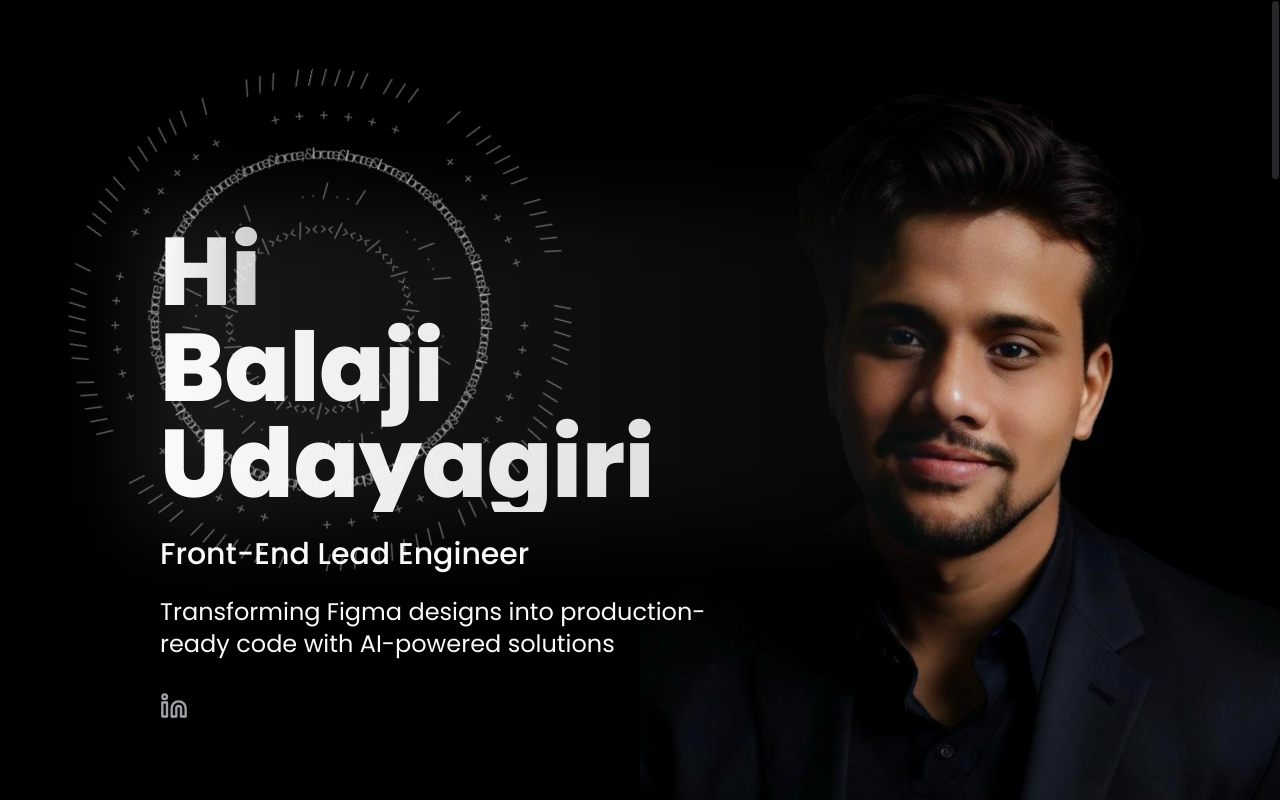
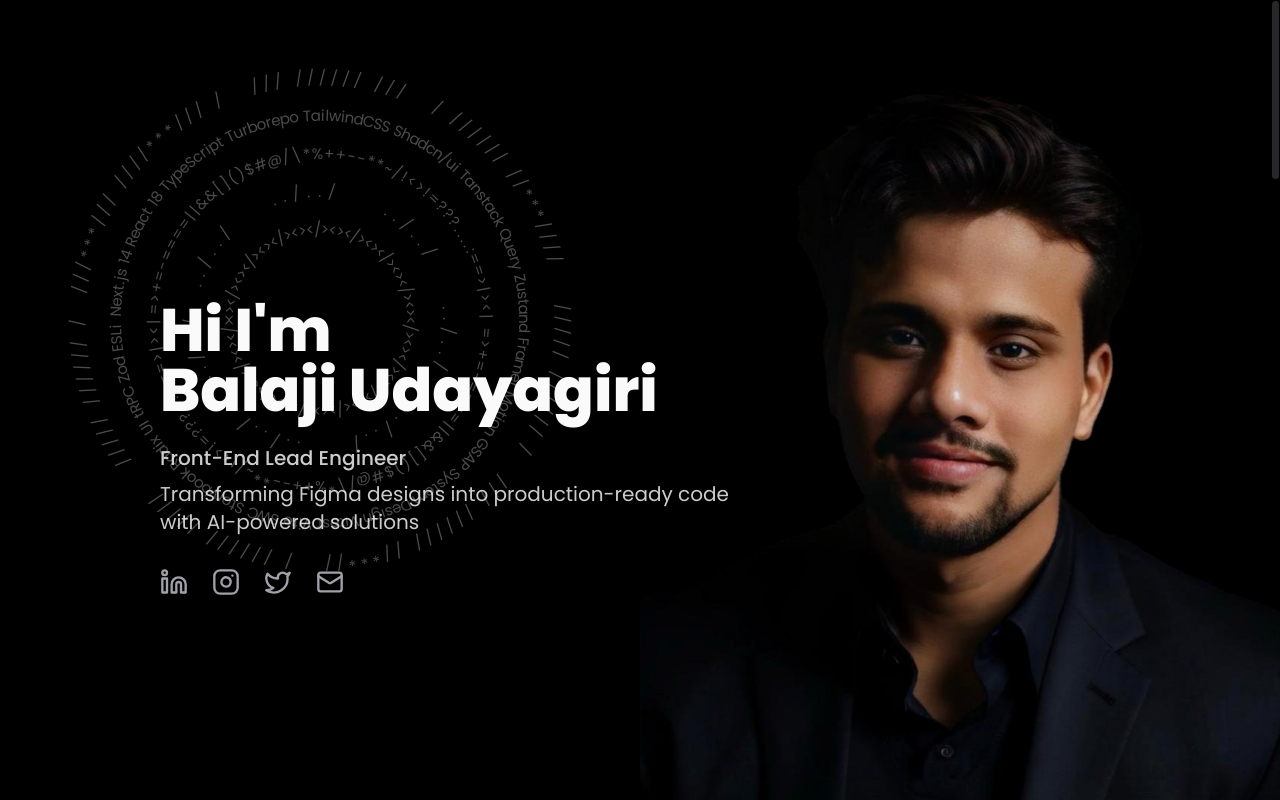
Before and after one commit to balajiudayagiri/fantastic-couscous, a Next.js app: page / in a window 1280 px wide. Built offline with nearby package versions, Linux system fonts and the light colour scheme.

Commit message:
updates hero section

```diff
--- a/src/_customComponents/_app/HeroContent.tsx
+++ b/src/_customComponents/_app/HeroContent.tsx
@@ -1,8 +1,9 @@
 "use client";
 import React from "react";
 import { motion } from "framer-motion";
-import { Linkedin } from "lucide-react";
+import { Instagram, Linkedin, Mail, Twitter } from "lucide-react";
 import { Button } from "@b/components/ui/button";
+import { TwitterXIcon } from "@b/_icons";
 
 // FadeIn animation variants
 const fadeIn = {
@@ -12,13 +13,16 @@ const fadeIn = {
 
 const socialLinks = [
   { icon: Linkedin, href: "https://linkedin.com/in/yourusername" },
+  { icon: Instagram, href: "https://linkedin.com/in/yourusername" },
+  { icon: Twitter, href: "https://linkedin.com/in/yourusername" },
+  { icon: Mail, href: "https://linkedin.com/in/yourusername" },
 ];
 
 export function HeroContent() {
   return (
-    <div className="relative  min-h-[120dvh] flex items-center justify-center overflow-hidden py-20 sm:py-32 lg:pb-32 xl:pb-36">
-      <div className="absolute inset-0 flex max-md:flex-col">
-        <div className=" h-full w-1/2 bg-black">
+    <div className="relative lg:min-h-[120dvh] min-h-screen bg-black flex lg:items-center items-end justify-center overflow-hidden py-20 sm:py-20 lg:pb-32 xl:pb-36">
+      <div className="absolute inset-0 flex max-lg:flex-col">
+        <div className="h-full max-lg:hidden lg:w-1/2 overflow-visible">
           <svg
             width="675"
             height="675"
@@ -28,8 +32,8 @@ export function HeroContent() {
             className="mandala w-[80vmin] h-[80vmin]"
             style={{
               color: "currentColor",
-              fill: "hsl(var(--primary) / 0.4)",
-              animation: "spin 150s linear infinite",
+              fill: "hsl(var(--primary) / 0.3)",
+              animation: "spin 170s linear infinite",
             }}>
             <defs>
               <path
@@ -50,47 +54,81 @@ export function HeroContent() {
             </defs>
             <text dy="70" textLength="2010">
               <textPath textLength="2010" href="#circle1">
-                &nbsp;&nbsp;&nbsp;/<tspan>/</tspan>/<tspan>/</tspan>/{" "}
-                <tspan>/</tspan>/<tspan>/</tspan>/<tspan>/</tspan>/{" "}
-                <tspan>/</tspan>&nbsp;&nbsp;&nbsp;/<tspan>/</tspan>/{" "}
-                <tspan>/</tspan>/<tspan>/</tspan>/<tspan>/</tspan>/{" "}
-                <tspan>/</tspan>/<tspan>/</tspan>&nbsp;&nbsp;&nbsp;/{" "}
-                <tspan>/</tspan>/<tspan>/</tspan>/<tspan>/</tspan>/{" "}
-                <tspan>/</tspan>/<tspan>/</tspan>/<tspan>/</tspan>{" "}
-                &nbsp;&nbsp;&nbsp;/<tspan>/</tspan>/<tspan>/</tspan>/{" "}
-                <tspan>/</tspan>/<tspan>/</tspan>/<tspan>/</tspan>/{" "}
-                <tspan>/</tspan>&nbsp;&nbsp;&nbsp;/<tspan>/</tspan>/{" "}
-                <tspan>/</tspan>/<tspan>/</tspan>/<tspan>/</tspan>/{" "}
-                <tspan>/</tspan>/<tspan>/</tspan>&nbsp;&nbsp;&nbsp;/{" "}
-                <tspan>/</tspan>/<tspan>/</tspan>/<tspan>/</tspan>/{" "}
-                <tspan>/</tspan>/<tspan>/</tspan>/<tspan>/</tspan>{" "}
-                &nbsp;&nbsp;&nbsp;/<tspan>/</tspan>/<tspan>/</tspan>/{" "}
-                <tspan>/</tspan>/<tspan>/</tspan>/<tspan>/</tspan>/{" "}
+                &nbsp;&nbsp;&nbsp;/<tspan>/</tspan>
+                {"/***/"}
+                <tspan>/</tspan>/ <tspan>/</tspan>/<tspan>/</tspan>
+                {"/***/"}
+                <tspan>/</tspan>/ <tspan>/</tspan>&nbsp;&nbsp;&nbsp;/
+                <tspan>/</tspan>/ <tspan>/</tspan>/<tspan>/</tspan>/
+                <tspan>/</tspan>/ <tspan>/</tspan>/<tspan>/</tspan>
+                &nbsp;&nbsp;&nbsp;/ <tspan>/</tspan>/<tspan>/</tspan>/
+                <tspan>/</tspan>/ <tspan>/</tspan>
+                {"/***/"}
+                <tspan>/</tspan>/<tspan>/</tspan> &nbsp;&nbsp;&nbsp;/
+                <tspan>/</tspan>/<tspan>/</tspan>/ <tspan>/</tspan>/
+                <tspan>/</tspan>/<tspan>/</tspan>/ <tspan>/</tspan>
+                &nbsp;&nbsp;&nbsp;/
+                <tspan>/</tspan>/ <tspan>/</tspan>/<tspan>/</tspan>/
+                <tspan>/</tspan>/ <tspan>/</tspan>
+                {"/***/"}
                 <tspan>/</tspan>
-              </textPath>
-            </text>
-            <text dy="70" textLength="1760">
-              <textPath textLength="1760" href="#circle2">
-                &nbsp;&nbsp;+<tspan>+</tspan>+<tspan>+</tspan>+<tspan>+</tspan>
-                &nbsp;&nbsp;+<tspan>+</tspan>+<tspan>+</tspan>+<tspan>+</tspan>
-                &nbsp;&nbsp;+<tspan>+</tspan>+<tspan>+</tspan>+<tspan>+</tspan>
-                &nbsp;&nbsp;+<tspan>+</tspan>+<tspan>+</tspan>+<tspan>+</tspan>
-                &nbsp;&nbsp;+<tspan>+</tspan>+<tspan>+</tspan>+<tspan>+</tspan>
-                &nbsp;&nbsp;+<tspan>+</tspan>+<tspan>+</tspan>+<tspan>+</tspan>
-                &nbsp;&nbsp;+<tspan>+</tspan>+<tspan>+</tspan>+<tspan>+</tspan>
+                &nbsp;&nbsp;&nbsp;/ <tspan>/</tspan>/<tspan>/</tspan>/
+                <tspan>/</tspan>/ <tspan>/</tspan>/<tspan>/</tspan>/
+                <tspan>/</tspan> &nbsp;&nbsp;&nbsp;/<tspan>/</tspan>/
+                <tspan>/</tspan>/ <tspan>/</tspan>/<tspan>/</tspan>/
+                <tspan>/</tspan>/ <tspan>/</tspan>
               </textPath>
             </text>
             <text dy="70" textLength="1507">
               <textPath textLength="1507" href="#circle3">
-                &lbrace;&lbrace;<tspan>&lbrace;</tspan>&lbrace;&nbsp;
-                <tspan>&rbrace;</tspan>&rbrace;&nbsp;&nbsp;&lbrace;&lbrace;
-                <tspan>&lbrace;</tspan>&lbrace;&nbsp;<tspan>&rbrace;</tspan>
-                &rbrace;&nbsp;&nbsp;&lbrace;&lbrace;<tspan>&lbrace;</tspan>
-                &lbrace;&nbsp;<tspan>&rbrace;</tspan>
-                &rbrace;&nbsp;&nbsp;&lbrace;&lbrace;<tspan>&lbrace;</tspan>
-                &lbrace;&nbsp;<tspan>&rbrace;</tspan>
-                &rbrace;&nbsp;&nbsp;&lbrace;&lbrace;<tspan>&lbrace;</tspan>
-                &lbrace;&nbsp;<tspan>&rbrace;</tspan>&rbrace;&nbsp;&nbsp;
+                &nbsp;=&gt;<tspan>+=</tspan>-=<tspan>==</tspan>=
+                <tspan>||</tspan>&amp;&amp;<tspan>{}</tspan>[]
+                <tspan>()</tspan>$#<tspan>@/</tspan>\*
+                <tspan>%</tspan>++<tspan>--</tspan>**
+                <tspan>~/</tspan>!&lt;<tspan>&gt;</tspan>!=
+                <tspan>??</tspan>?.<tspan>...</tspan>:=
+                <tspan>=&gt;</tspan>|&gt;<tspan>&lt;|</tspan>&nbsp;=&gt;
+                <tspan>+=</tspan>-=<tspan>==</tspan>=<tspan>||</tspan>&amp;&amp;
+                <tspan>{}</tspan>[]
+                <tspan>()</tspan>$#<tspan>@/</tspan>\*
+                <tspan>%</tspan>++<tspan>--</tspan>**
+                <tspan>~/</tspan>!&lt;<tspan>&gt;</tspan>!=
+                <tspan>??</tspan>?.<tspan>...</tspan>:=
+                <tspan>=&gt;</tspan>|&gt;<tspan>&lt;|</tspan>
+              </textPath>
+            </text>
+            <text dy="70" textLength="1860">
+              <textPath textLength="1860" href="#circle2">
+                {/* HTML5&nbsp;<tspan>CSS3&nbsp;</tspan>
+                JavaScript&nbsp;<tspan>TypeScript&nbsp;</tspan>
+                React&nbsp;<tspan>Next.js&nbsp;</tspan>
+                TailwindCSS&nbsp;<tspan>SCSS&nbsp;</tspan>
+                Redux&nbsp;<tspan>Zustand&nbsp;</tspan>
+                Framer&nbsp;<tspan>GSAP&nbsp;</tspan>
+                <tspan>Cypress&nbsp;</tspan>
+                Webpack&nbsp;<tspan>Vite&nbsp;</tspan>
+                SEO&nbsp;<tspan>A11y&nbsp;</tspan>
+                PWA&nbsp;<tspan>SPA&nbsp;</tspan> Architecture&nbsp;
+                <tspan>System Design&nbsp;</tspan>
+                React&nbsp;<tspan>Next.js 14&nbsp;</tspan>
+                TypeScript&nbsp;<tspan>Module Federation&nbsp;</tspan>
+                Micro-Frontends&nbsp;<tspan>Design Systems&nbsp;</tspan>
+                Server Components&nbsp;<tspan>Client Components&nbsp;</tspan>
+                Performance&nbsp;<tspan>Web Vitals&nbsp;</tspan>
+                State Machines&nbsp;<tspan>Atomic Design&nbsp;</tspan>
+                CI/CD&nbsp;<tspan>Web Workers&nbsp;</tspan>
+                Edge Runtime&nbsp;<tspan>Streaming SSR&nbsp;</tspan>
+                RSC&nbsp;<tspan>Islands Architecture&nbsp;</tspan> */}
+                &nbsp;Next.js 14&nbsp;<tspan>React 18&nbsp;</tspan>
+                TypeScript&nbsp;<tspan>Turborepo&nbsp;</tspan>
+                TailwindCSS&nbsp;<tspan>Shadcn/ui&nbsp;</tspan>
+                Tanstack Query&nbsp;<tspan>Zustand&nbsp;</tspan>
+                Framer Motion&nbsp;<tspan>GSAP&nbsp;</tspan>
+                System Design&nbsp;<tspan>Vitest&nbsp;</tspan>
+                Vite&nbsp;<tspan>SWC&nbsp;</tspan>
+                Storybook&nbsp;<tspan>Radix UI&nbsp;</tspan>
+                tRPC&nbsp;<tspan>Zod&nbsp;</tspan>
+                ESLint&nbsp;<tspan>Prettier&nbsp;</tspan>
               </textPath>
             </text>
             <text dy="70" textLength="1257">
@@ -115,41 +153,38 @@ export function HeroContent() {
             </text>
           </svg>
         </div>
-        <div className=" h-full w-1/2 bg-[url('/images/myphoto.jpg')] bg-cover bg-center bg-no-repeat"></div>
+        <div className="relative sm:h-full h-2/3 lg:w-1/2 bg-[url('/images/myphoto.jpg')] bg-cover bg-center bg-no-repeat bg-transparent">
+          <div className="sm:hidden absolute bottom-0 left-0 right-0 h-24 bg-gradient-to-t from-background to-transparent z-20" />
+        </div>
       </div>
       <motion.div
-        className="relative z-20 mx-auto w-4/5 px-6 lg:px-8"
+        className="relative z-20 mx-auto lg:w-4/5 w-full max-lg:h-full px-6 lg:px-8"
         initial="initial"
         animate="animate"
         variants={{
           animate: { transition: { staggerChildren: 0.1 } },
         }}>
-        <div className="text-center lg:text-left lg:mx-0">
+        <div className="md:text-center lg:text-left lg:mx-0">
           <motion.div variants={fadeIn} className="relative group">
             <span
-              className="font-extrabold text-5xl sm:text-6xl md:text-7xl xl:text-8xl
-              bg-clip-text text-transparent bg-gradient-to-r from-primary to-primary/80
+              className="font-extrabold text-2xl sm:text-3xl md:text-4xl xl:text-6xl
               transition-all duration-500">
-              Hi
+              <span className="">Hi </span>
+              <span className="">I&apos;m</span>
+              <h1 className="">
+                Balaji <br className="hidden" /> Udayagiri
+              </h1>
             </span>
-            <h1
-              className="font-extrabold text-5xl sm:text-6xl md:text-7xl xl:text-8xl
-              bg-clip-text text-transparent bg-gradient-to-r from-primary to-primary/80
-              transition-all duration-500">
-              Balaji <br /> Udayagiri
-            </h1>
-            <div className="absolute -inset-x-6 -inset-y-4 z-[-1] bg-gradient-to-r from-primary/10 to-transparent blur-2xl" />
-          </motion.div>
+            <span className="text-white/80">
+              <p className="mt-2 sm:mt-6 text-sm sm:text-md md:text-xl  font-medium">
+                Front-End Lead Engineer
+              </p>
 
-          <motion.div variants={fadeIn} className="space-y-6">
-            <p className="mt-6 text-xl sm:text-2xl md:text-3xl  font-medium">
-              Front-End Lead Engineer
-            </p>
-
-            <p className="text-lg sm:text-xl md:text-2xl max-w-xl mx-auto lg:mx-0">
-              Transforming Figma designs into production-ready code with
-              AI-powered solutions
-            </p>
+              <p className="mt-2 text-sm sm:text-md md:text-xl max-w-xl md:mx-auto lg:mx-0">
+                Transforming Figma designs into production-ready code with
+                AI-powered solutions
+              </p>
+            </span>
           </motion.div>
 
           {/* <motion.div
@@ -172,7 +207,7 @@ export function HeroContent() {
 
           <motion.div
             variants={fadeIn}
-            className="mt-8 flex gap-6 justify-center lg:justify-start">
+            className="mt-8 flex gap-6 justify-start md:justify-center lg:justify-start text-white">
             {socialLinks.map((social, index) => (
               <motion.a
                 key={index}
```
